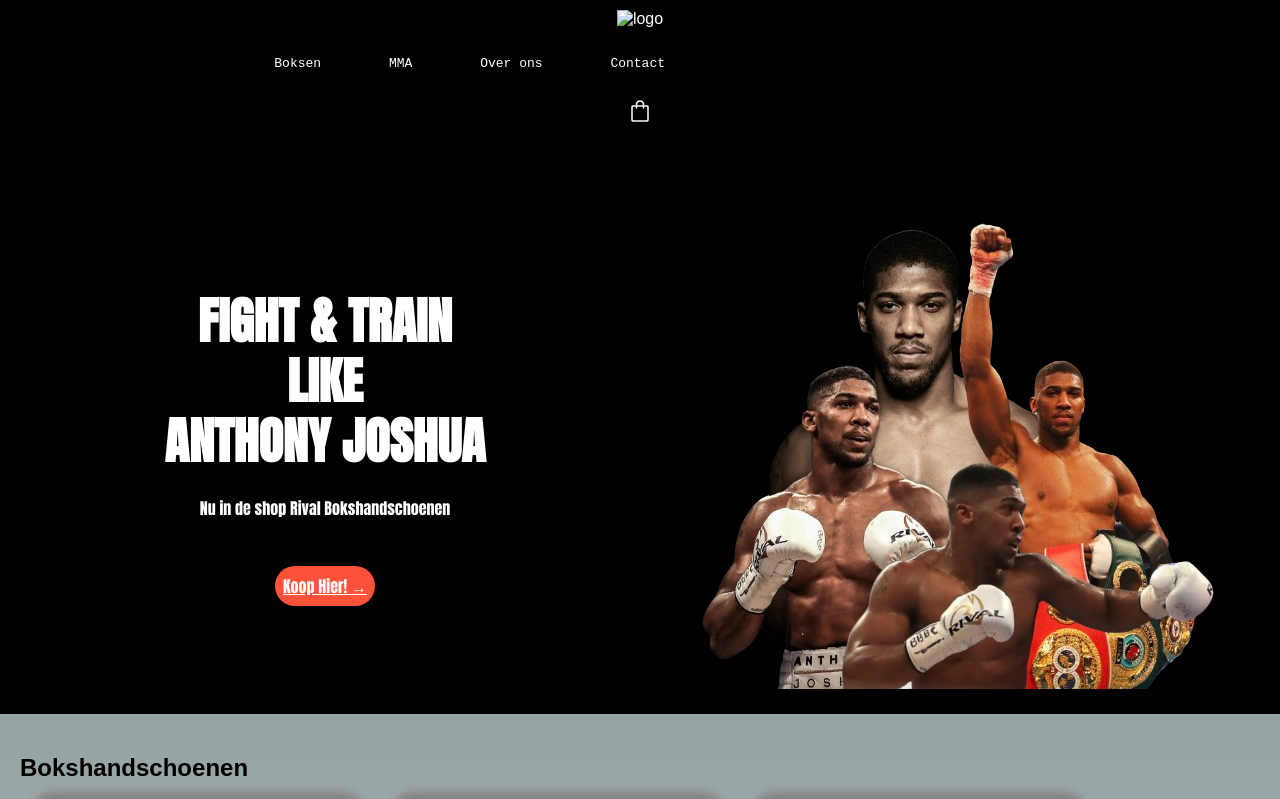
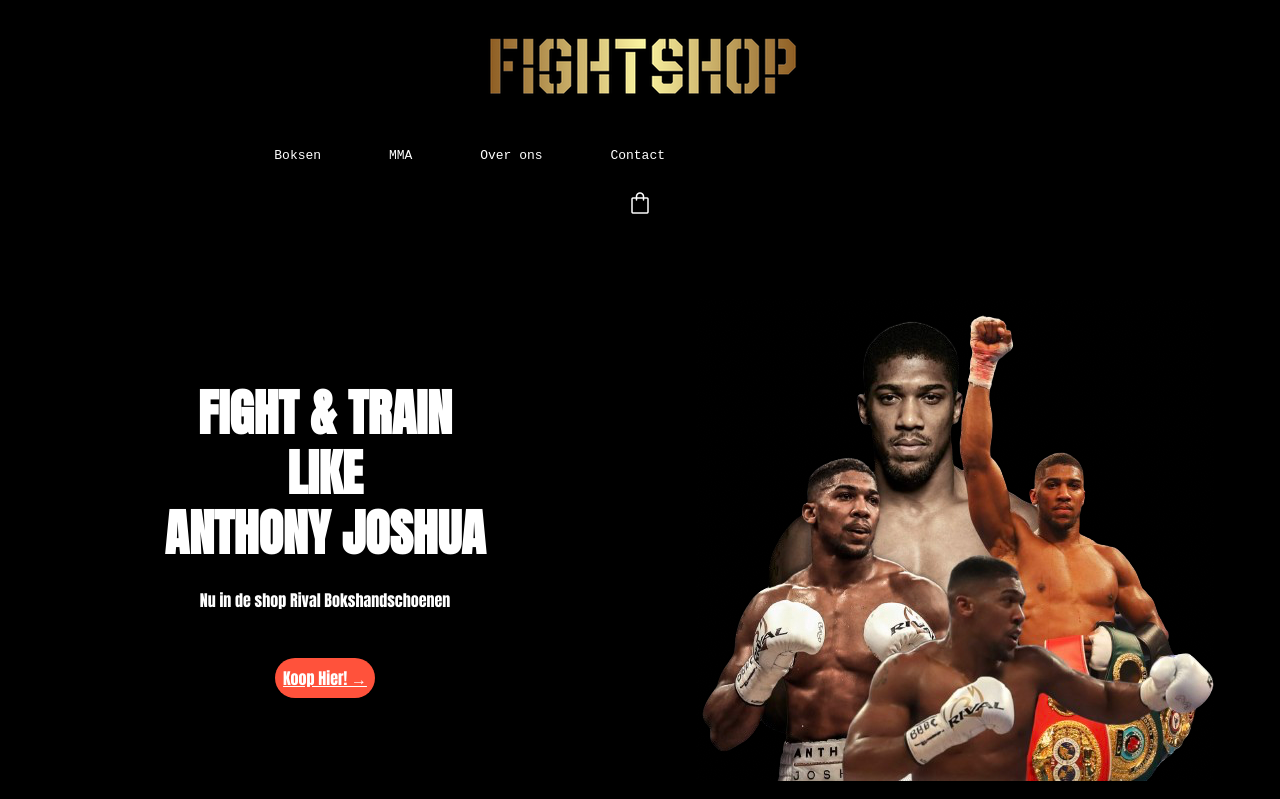
Before and after one commit to Sanderdb1509/frontend20232024, a plain HTML site: page index.html in a window 1280 px wide. Shown: the top 799 px of the page. Drawn offline with Linux system fonts and the light colour scheme.

Commit message:
Update index.html

```diff
--- a/index.html
+++ b/index.html
@@ -11,7 +11,7 @@
 </head>
 <body>
     <header>
-        <img  class="img/logo" src="Fightshop logo.png" alt="logo">
+        <img  class="logo" src="img/Fightshop logo.png" alt="logo">
         <nav>
             <ul>
                 <li><a href="#Bokshandschoenen">Boksen</a></li>
```
